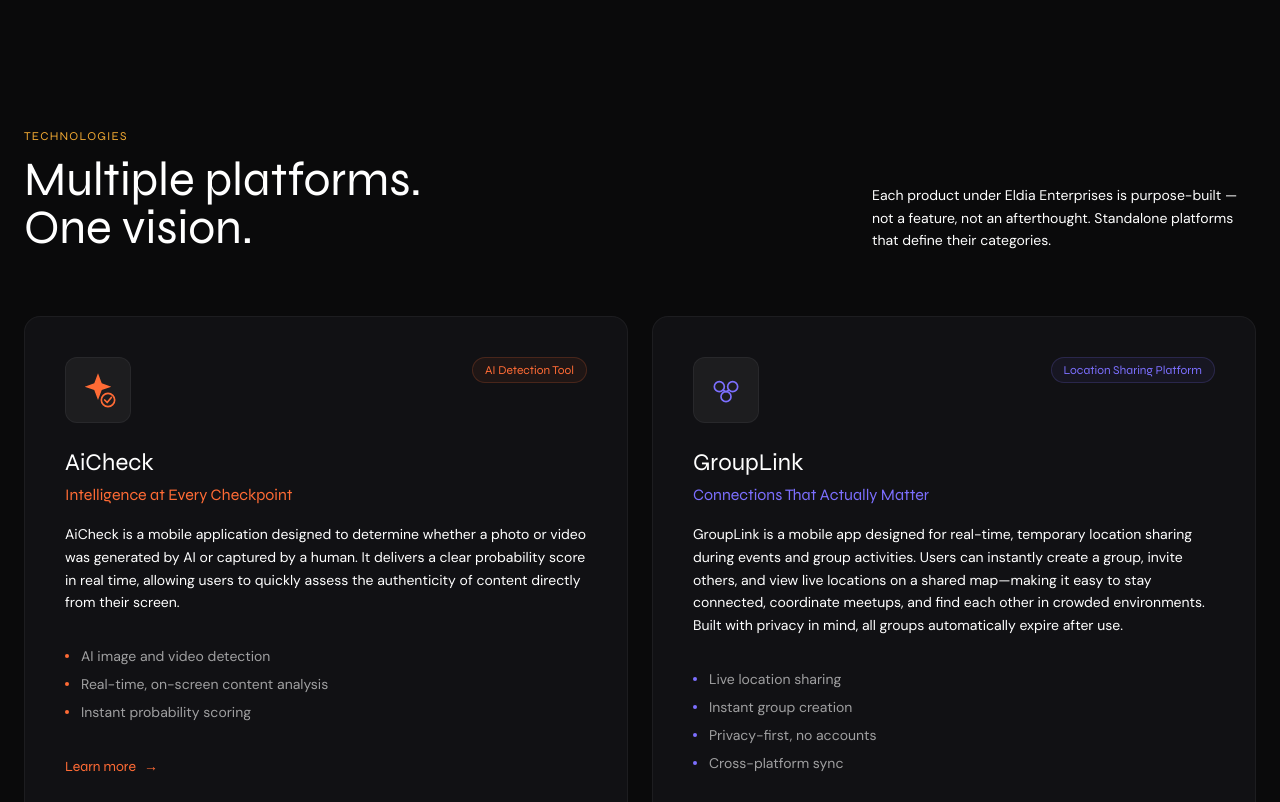
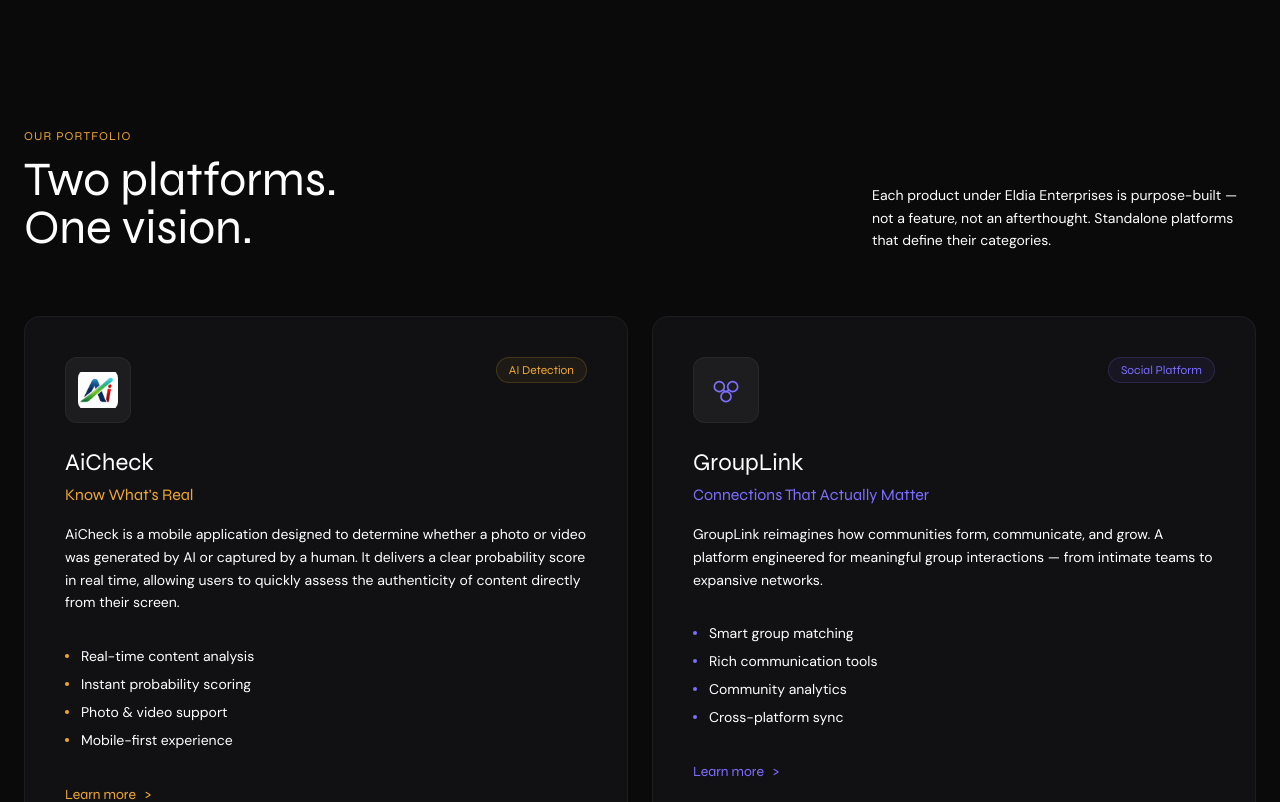
Before and after one commit to adriandimalanta/Eldia-Enterprises-Website, a Next.js app: page / in a window 1280 px wide. Shown: the part 800-1602 px from the top of the page. Built offline with nearby package versions, Linux system fonts and the light colour scheme.

Commit message:
updated products section

```diff
--- a/components/Products.js
+++ b/components/Products.js
@@ -2,26 +2,18 @@ export default function Products() {
   const products = [
     {
       name: 'AiCheck',
-      tagline: 'Intelligence at Every Checkpoint',
-      description:
-        'AiCheck is a mobile application designed to determine whether a photo or video was generated by AI or captured by a human. It delivers a clear probability score in real time, allowing users to quickly assess the authenticity of content directly from their screen.',
-      features: ['AI image and video detection', 'Real-time, on-screen content analysis', 'Instant probability scoring'],
-      accent: '#FF6B35',
-      icon: (
-        <svg viewBox="0 0 48 48" fill="none" xmlns="http://www.w3.org/2000/svg" className="w-10 h-10">
-          <path d="M24 4L28.5 16L40 20L28.5 24L24 36L19.5 24L8 20L19.5 16L24 4Z" fill="#FF6B35" />
-          <circle cx="36" cy="36" r="8" stroke="#FF6B35" strokeWidth="2" />
-          <path d="M32 36L35 39L40 33" stroke="#FF6B35" strokeWidth="2" strokeLinecap="round" strokeLinejoin="round" />
-        </svg>
-      ),
-      badge: 'AI Detection Tool',
+      tagline: "Know What's Real",
+      description: 'AiCheck is a mobile application designed to determine whether a photo or video was generated by AI or captured by a human. It delivers a clear probability score in real time, allowing users to quickly assess the authenticity of content directly from their screen.',
+      features: ['Real-time content analysis', 'Instant probability scoring', 'Photo & video support', 'Mobile-first experience'],
+      accent: '#F0A832',
+      icon: (<img src="/AiCheck-First-Logo.jpg" alt="AiCheck" className="w-10 h-10 object-contain rounded-lg" />),
+      badge: 'AI Detection',
     },
     {
       name: 'GroupLink',
       tagline: 'Connections That Actually Matter',
-      description:
-        'GroupLink is a mobile app designed for real-time, temporary location sharing during events and group activities. Users can instantly create a group, invite others, and view live locations on a shared map—making it easy to stay connected, coordinate meetups, and find each other in crowded environments. Built with privacy in mind, all groups automatically expire after use.',
-      features: ['Live location sharing', 'Instant group creation', 'Privacy-first, no accounts', 'Cross-platform sync'],
+      description: 'GroupLink reimagines how communities form, communicate, and grow. A platform engineered for meaningful group interactions — from intimate teams to expansive networks.',
+      features: ['Smart group matching', 'Rich communication tools', 'Community analytics', 'Cross-platform sync'],
       accent: '#7C6FFF',
       icon: (
         <svg viewBox="0 0 48 48" fill="none" xmlns="http://www.w3.org/2000/svg" className="w-10 h-10">
@@ -32,19 +24,18 @@ export default function Products() {
           <line x1="28" y1="24" x2="24" y2="26" stroke="#7C6FFF" strokeWidth="2" />
         </svg>
       ),
-      badge: 'Location Sharing Platform',
+      badge: 'Social Platform',
     },
   ]
 
   return (
     <section id="technologies" className="py-32 px-6 relative">
-      {/* Section label */}
       <div className="max-w-7xl mx-auto">
         <div className="mb-16 flex flex-col md:flex-row md:items-end md:justify-between gap-4">
           <div>
-            <p className="text-ember-400 text-xs font-display font-600 tracking-widest uppercase mb-3">TECHNOLOGIES</p>
+            <p className="text-ember-400 text-xs font-display font-600 tracking-widest uppercase mb-3">Our Portfolio</p>
             <h2 className="font-display font-800 text-white text-4xl md:text-5xl leading-tight">
-              Multiple platforms.<br />One vision.
+              Two platforms.<br />One vision.
             </h2>
           </div>
           <p className="font-body font-300 text-mist max-w-sm leading-relaxed text-sm">
@@ -52,57 +43,35 @@ export default function Products() {
           </p>
         </div>
 
-        {/* Product cards */}
         <div className="grid md:grid-cols-2 gap-6">
-          {products.map((product, i) => (
-            <div
-              key={product.name}
-              className="group relative rounded-2xl border border-white/5 bg-steel p-8 md:p-10 overflow-hidden transition-all duration-300 hover:border-white/10 hover:-translate-y-1"
-            >
-              {/* Card glow on hover */}
-              <div
-                className="absolute inset-0 opacity-0 group-hover:opacity-100 transition-opacity duration-500 pointer-events-none"
-                style={{ background: `radial-gradient(ellipse at 50% 0%, ${product.accent}10 0%, transparent 70%)` }}
-              />
+          {products.map((product) => (
+            <div key={product.name} className="group relative rounded-2xl border border-white/5 bg-steel p-8 md:p-10 overflow-hidden transition-all duration-300 hover:border-white/10 hover:-translate-y-1">
+              <div className="absolute inset-0 opacity-0 group-hover:opacity-100 transition-opacity duration-500 pointer-events-none" style={{ background: `radial-gradient(ellipse at 50% 0%, ${product.accent}10 0%, transparent 70%)` }} />
 
-              {/* Top row */}
               <div className="flex items-start justify-between mb-6">
                 <div className="p-3 rounded-xl border border-white/5 bg-white/5">
                   {product.icon}
                 </div>
-                <span
-                  className="text-xs font-display font-600 px-3 py-1 rounded-full border"
-                  style={{ color: product.accent, borderColor: `${product.accent}30`, background: `${product.accent}10` }}
-                >
+                <span className="text-xs font-display font-600 px-3 py-1 rounded-full border" style={{ color: product.accent, borderColor: `${product.accent}30`, background: `${product.accent}10` }}>
                   {product.badge}
                 </span>
               </div>
 
-              {/* Name & tagline */}
               <h3 className="font-display font-700 text-white text-2xl mb-1">{product.name}</h3>
               <p className="font-display font-400 mb-4" style={{ color: product.accent }}>{product.tagline}</p>
-
-              {/* Description */}
               <p className="font-body font-300 text-mist text-sm leading-relaxed mb-8">{product.description}</p>
 
-              {/* Features list */}
               <ul className="space-y-2 mb-8">
                 {product.features.map(f => (
-                  <li key={f} className="flex items-center gap-3 text-sm font-body text-white/60">
+                  <li key={f} className="flex items-center gap-3 text-sm font-body text-white">
                     <span className="w-1 h-1 rounded-full flex-shrink-0" style={{ background: product.accent }} />
                     {f}
                   </li>
                 ))}
               </ul>
 
-              {/* CTA */}
-              <a
-                href="#contact"
-                className="inline-flex items-center gap-2 text-sm font-display font-600 transition-colors duration-200"
-                style={{ color: product.accent }}
-              >
-                Learn more
-                <span className="group-hover:translate-x-1 transition-transform duration-200">→</span>
+              <a href="#contact" className="inline-flex items-center gap-2 text-sm font-display font-600 transition-colors duration-200" style={{ color: product.accent }}>
+                Learn more <span className="group-hover:translate-x-1 transition-transform duration-200">{'>'}</span>
               </a>
             </div>
           ))}
```
Also changed, not shown: public/AiCheck-First-Logo.jpg (added).
